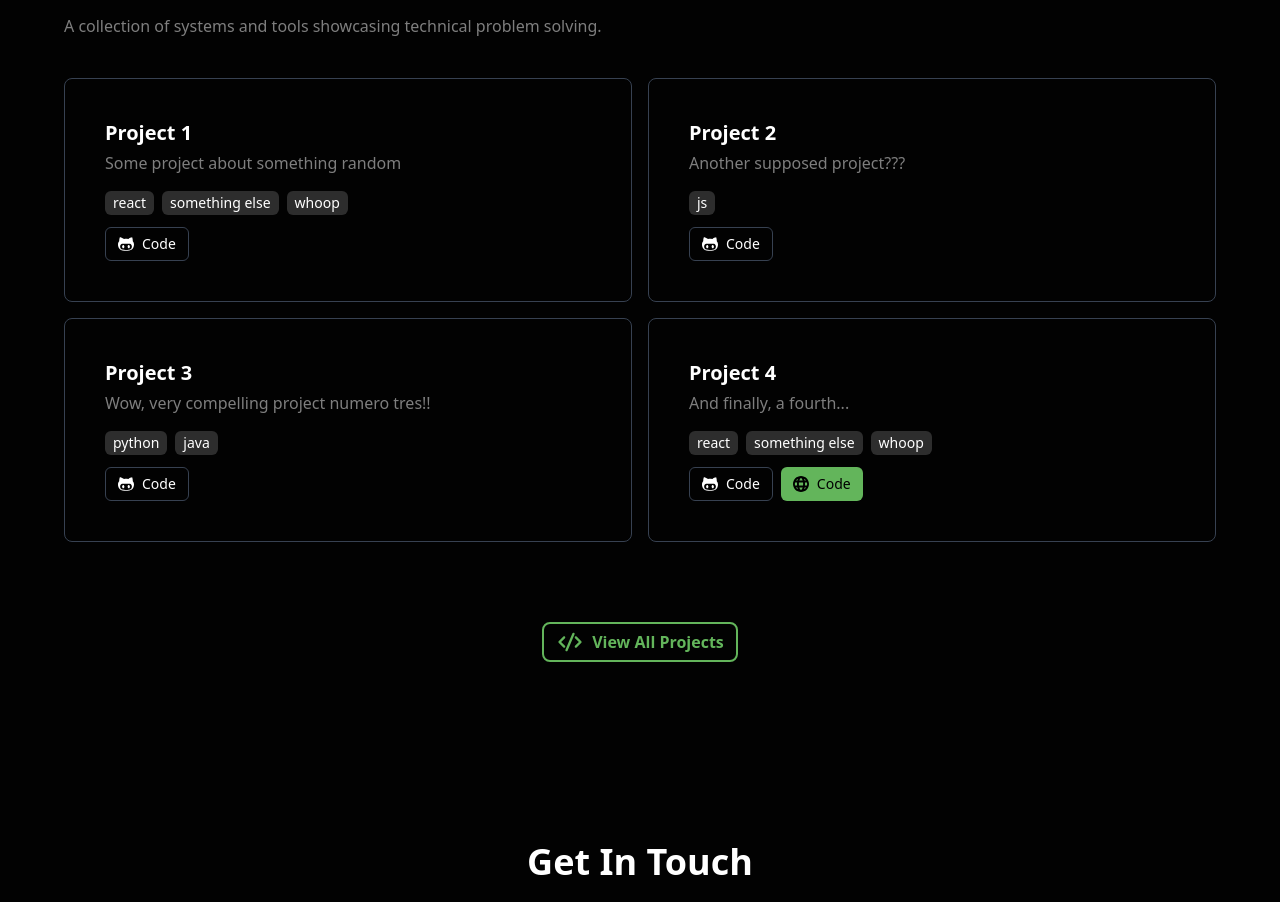
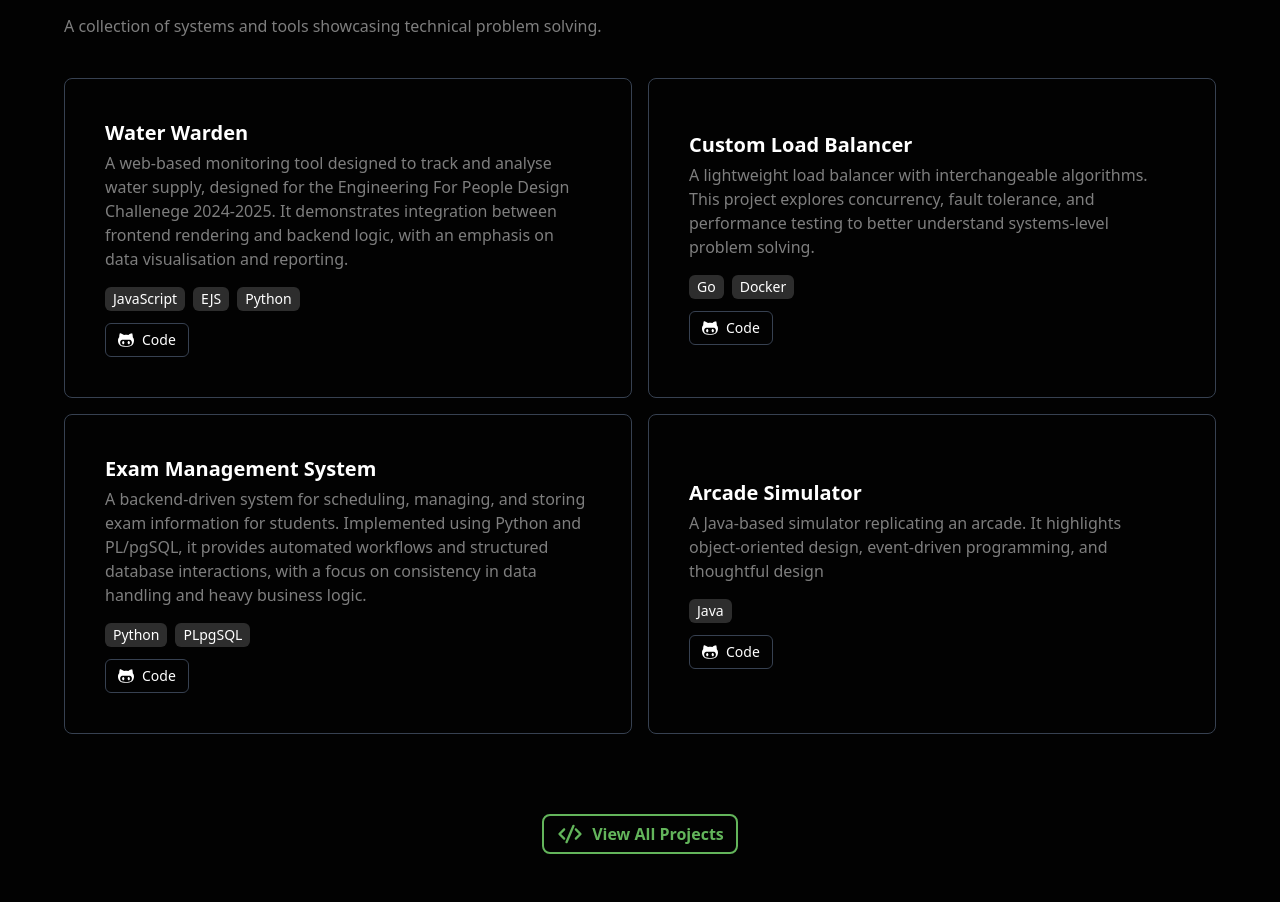
Before and after one commit to arthurstevens/portfolio, a React (Vite) app: page / in a window 1280 px wide. Shown: the part 1864-2766 px from the top of the page. Built offline with nearby package versions, Linux system fonts and the light colour scheme.

Commit message:
feat(projects): update project descriptions

```diff
--- a/src/components/Projects.tsx
+++ b/src/components/Projects.tsx
@@ -4,32 +4,32 @@ import Code from "./ui/icons/Code"
 
 const projectData: Project[] = [
   {
-    "title" : "Project 1",
-    "description" : "Some project about something random",
-    "tools" : ["react", "something else", "whoop"],
-    "linkGit" : "1",
+    "title" : "Water Warden",
+    "description" : "A web-based monitoring tool designed to track and analyse water supply, designed for the Engineering For People Design Challenege 2024-2025. It demonstrates integration between frontend rendering and backend logic, with an emphasis on data visualisation and reporting.",
+    "tools" : ["JavaScript", "EJS", "Python"],
+    "linkGit" : "https://github.com/arthurstevens/water-warden",
     "linkDemo" : ""
   },
   {
-    "title" : "Project 2",
-    "description" : "Another supposed project???",
-    "tools" : ["js"],
-    "linkGit" : "1",
+    "title" : "Custom Load Balancer",
+    "description" : "A lightweight load balancer with interchangeable algorithms. This project explores concurrency, fault tolerance, and performance testing to better understand systems-level problem solving.",
+    "tools" : ["Go", "Docker"],
+    "linkGit" : "https://github.com/TresMichitos/custom-load-balancer",
     "linkDemo" : ""
   },
   {
-    "title" : "Project 3",
-    "description" : "Wow, very compelling project numero tres!!",
-    "tools" : ["python", "java"],
-    "linkGit" : "1",
+    "title" : "Exam Management System",
+    "description" : "A backend-driven system for scheduling, managing, and storing exam information for students. Implemented using Python and PL/pgSQL, it provides automated workflows and structured database interactions, with a focus on consistency in data handling and heavy business logic.",
+    "tools" : ["Python", "PLpgSQL"],
+    "linkGit" : "https://github.com/arthurstevens/exam-management-system",
     "linkDemo" : ""
   },
   {
-    "title" : "Project 4",
-    "description" : "And finally, a fourth...",
-    "tools" : ["react", "something else", "whoop"],
-    "linkGit" : "1",
-    "linkDemo" : "there isn't one"
+    "title" : "Arcade Simulator",
+    "description" : "A Java-based simulator replicating an arcade. It highlights object-oriented design, event-driven programming, and thoughtful design",
+    "tools" : ["Java"],
+    "linkGit" : "https://github.com/arthurstevens/uea-arcade-simulator",
+    "linkDemo" : ""
   }
 ]
 
```
